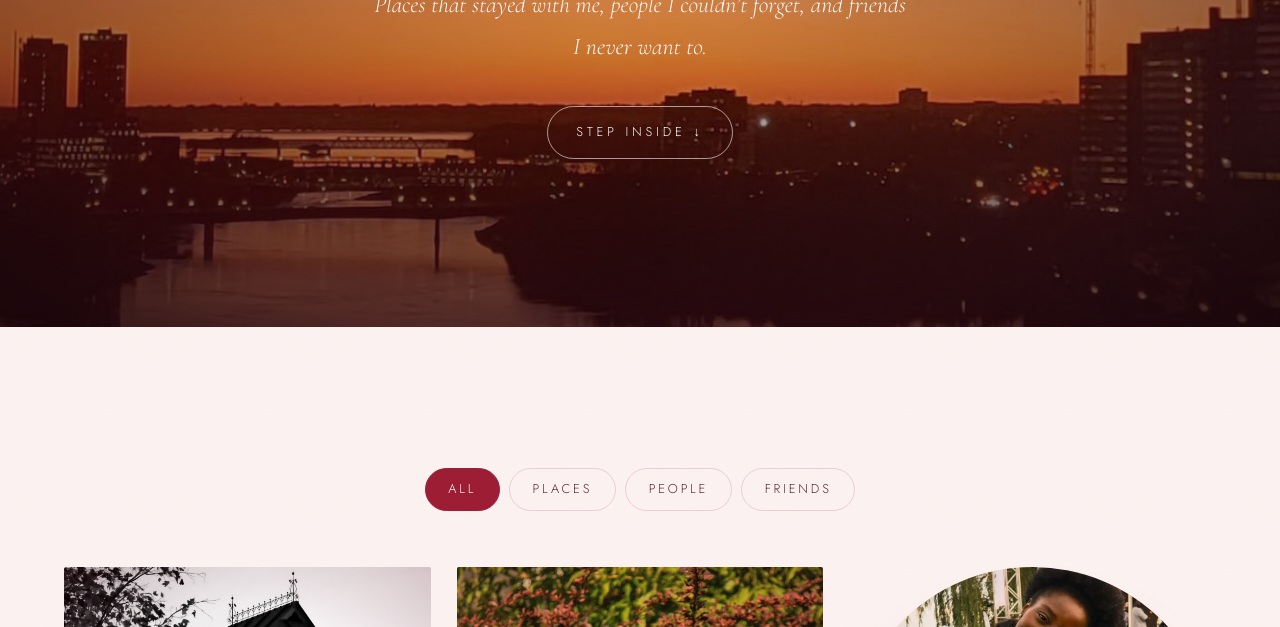
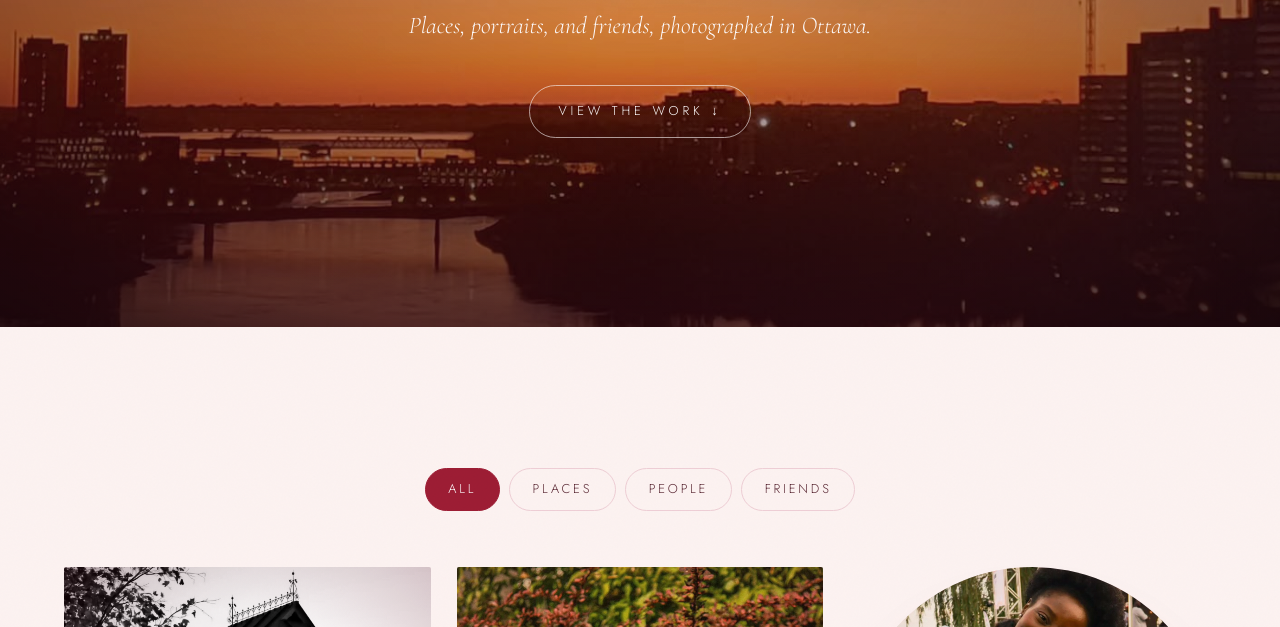
Before and after one commit to cfavor774-star/photography, a plain HTML site: page index.html in a window 1280 px wide. Shown: the part 473-1100 px from the top of the page. Drawn offline with nearby package versions, Linux system fonts and the light colour scheme.

Commit message:
Professional hero line

```diff
--- a/index.html
+++ b/index.html
@@ -45,8 +45,8 @@
     <div class="hero-text">
       <p class="eyebrow">Photography by Chidinma · Ottawa</p>
       <h1>Small moments,<br><em>held a little longer.</em></h1>
-      <p class="hero-sub">Places that stayed with me, people I couldn’t forget, and friends I never want to.</p>
-      <a class="hero-cta" href="#gallery">Step inside <span aria-hidden="true">↓</span></a>
+      <p class="hero-sub">Places, portraits, and friends, photographed in Ottawa.</p>
+      <a class="hero-cta" href="#gallery">View the work <span aria-hidden="true">↓</span></a>
     </div>
   </section>
 
```
